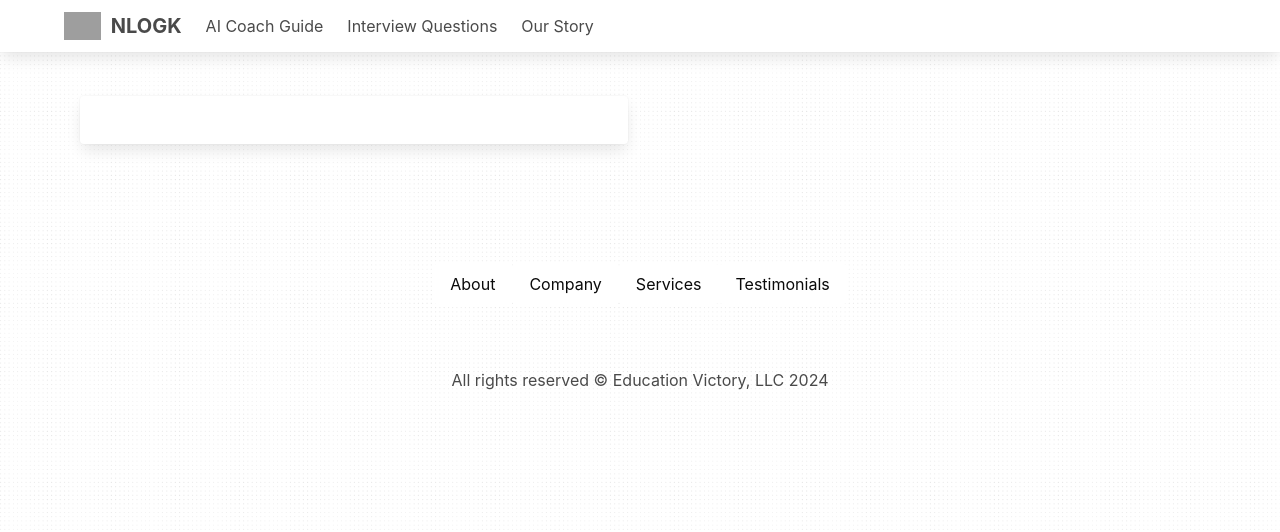
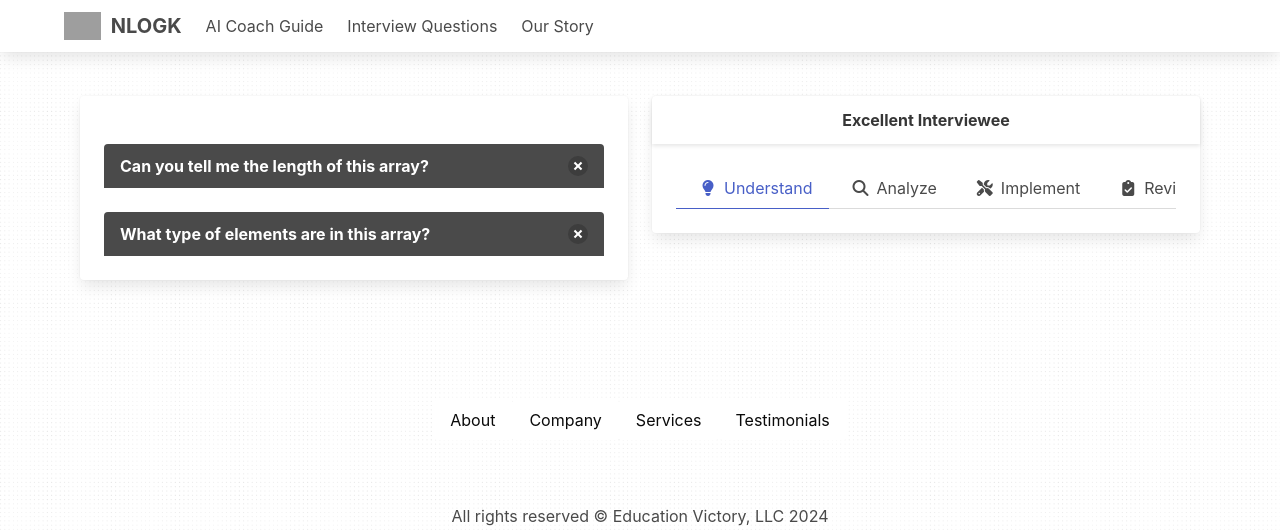
Before and after one commit to Education-Victory/Education-Victory, a Django app: template src/backend/EX/templates/problem/problem.html in a window 1280 px wide. Shown: the top 532 px of the page. Run offline with Django 4.2, Linux system fonts and the light colour scheme; the template is opened without the code that fills it, so the values that code supplies are empty; some libraries are stand-ins or nearby versions; grey boxes are pictures that could not be loaded.

Commit message:
add example message for problem

```diff
--- a/src/backend/EX/templates/problem/problem.html
+++ b/src/backend/EX/templates/problem/problem.html
@@ -16,6 +16,62 @@
             <div class="card-content"> <!-- start card-content -->
               <p class="title has-text-centered" v-if="problem">[[ problem.name ]]</p>
               <div class="content render-markdown mb-6" v-if="problem && problem.desc" v-html="renderMarkdown(problem.desc.text)"></div>
+              <!-- Bulma Messages -->
+              <article class="message" v-for="(message, index) in messages" :key="index">
+                <div class="message-header" @click="toggleMessage(index)">
+                  <p>[[ message.title ]]</p>
+                  <button class="delete" aria-label="delete" @click.stop="closeMessage(index)"></button>
+                </div>
+                <div class="message-body" v-show="message.visible">
+                  [[ message.body ]]
+                </div>
+              </article>
+            </div> <!-- end card-content -->
+          </div> <!-- end card -->
+        </div> <!-- end column is-6 -->
+        <div class="column is-6">
+          <div class="card">
+            <header class="card-header">
+              <p class="card-header-title is-centered" style="width: 100%; justify-content: center;">
+                Excellent Interviewee
+              </p>
+            </header>
+            <div class="card-content">
+              <!-- Tabs for Understand, Analyze, Implement -->
+              <div class="tabs is-centered">
+                <ul>
+                  <li :class="{'is-active': activeTab === 'understand'}">
+                    <a @click="setActiveTab('understand')">
+                      <span class="icon is-small"><i class="fas fa-lightbulb" aria-hidden="true"></i></span>
+                      Understand
+                    </a>
+                  </li>
+                  <li :class="{'is-active': activeTab === 'analyze'}">
+                    <a @click="setActiveTab('analyze')">
+                      <span class="icon is-small"><i class="fas fa-search" aria-hidden="true"></i></span>
+                      Analyze
+                    </a>
+                  </li>
+                  <li :class="{'is-active': activeTab === 'implement'}">
+                    <a @click="setActiveTab('implement')">
+                      <span class="icon is-small"><i class="fas fa-tools" aria-hidden="true"></i></span>
+                      Implement
+                    </a>
+                  </li>
+                  <li :class="{'is-active': activeTab === 'review'}">
+                    <a @click="setActiveTab('review')">
+                      <span class="icon is-small"><i class="fas fa-clipboard-check" aria-hidden="true"></i></span>
+                      Review
+                    </a>
+                  </li>
+                  <li :class="{'is-active': activeTab === 'other'}">
+                    <a @click="setActiveTab('other')">
+                      <span class="icon is-small"><i class="fas fa-clipboard-check" aria-hidden="true"></i></span>
+                      Others
+                    </a>
+                  </li>
+                </ul>
+              </div> <!-- end tabs -->
             </div> <!-- end card-content -->
           </div> <!-- end card -->
         </div> <!-- end column is-6 -->
--- a/src/static/js/app/problem.js
+++ b/src/static/js/app/problem.js
@@ -9,6 +9,19 @@ var app = new Vue({
       problem: {
         milestones: [] // Initialize milestones as an empty array
       },
+      messages: [
+        {
+          title: 'Can you tell me the length of this array?',
+          body: 'The length of the array is 1000.',
+          visible: false
+        },
+        {
+          title: 'What type of elements are in this array?',
+          body: 'The array contains integer elements.',
+          visible: false
+        }
+        // Add more messages as needed
+      ],
       problemName: '',
       question: {},
       resource: {},
@@ -45,6 +58,12 @@ var app = new Vue({
     renderMarkdown(markdownText) {
       return marked.parse(markdownText);
     },
+    toggleMessage(index) {
+      this.messages[index].visible = !this.messages[index].visible;
+    },
+    closeMessage(index) {
+      this.messages.splice(index, 1);
+    },
     setActiveTab(tabName) {
       this.activeTab = tabName;
       this.updateQuestionBasedOnTab();
```
